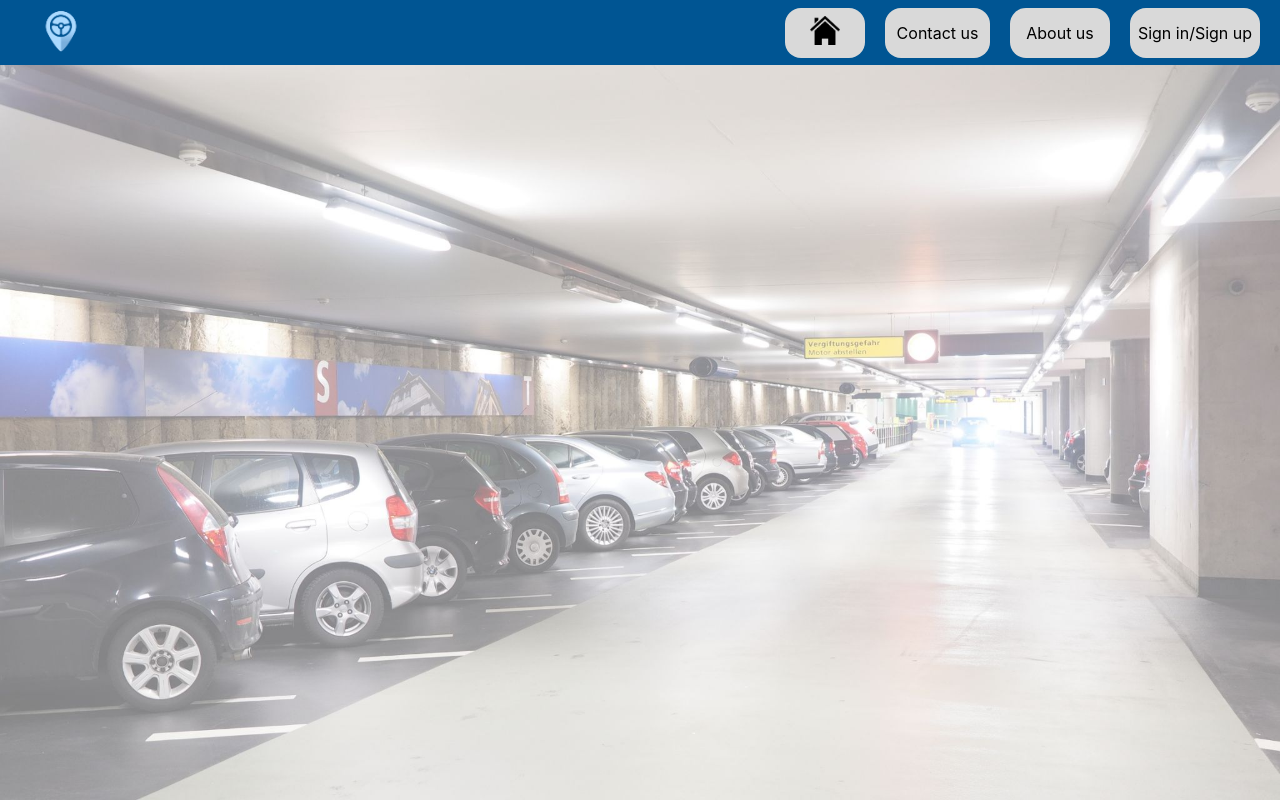
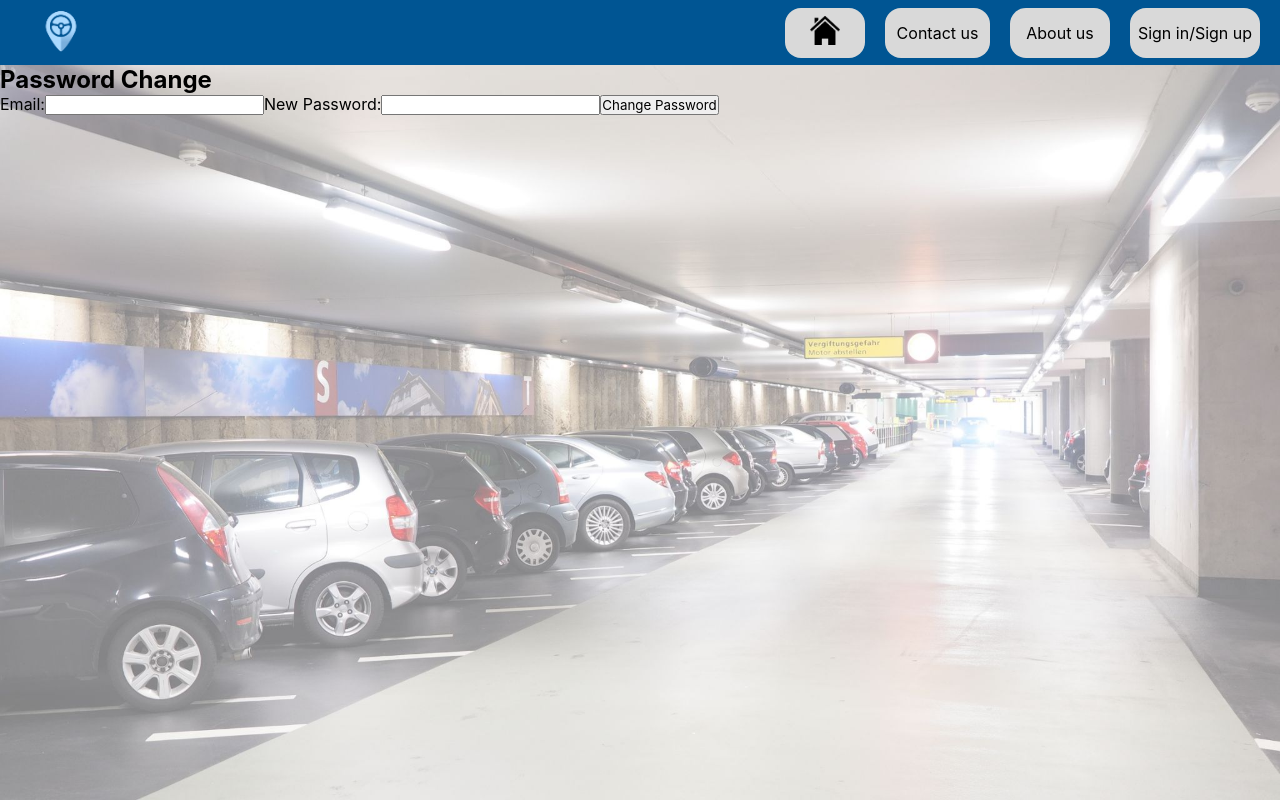
Before and after one commit to CosmosDever/CTP_project, a React (Vite) app in the folder ctp-p-web-data/: page /update-pass in a window 1280 px wide. Built offline with nearby package versions, Linux system fonts and the light colour scheme.

Commit message:
update pass change

```diff
--- a/ctp-p-web-data/src/App.jsx
+++ b/ctp-p-web-data/src/App.jsx
@@ -6,6 +6,7 @@ import Home from "./Home";
 import Contact from "./Contact";
 import About from "./About";
 import SignInSignUp from "./SignIn-Signup";
+import PasswordChange from "./update-pass";
 
 function App() {
   return (
@@ -16,6 +17,7 @@ function App() {
         <Route path="/Contact" element={<Contact/>} />
         <Route path="/About" element={<About/>} />
         <Route path="/Signin-Signup" element={<SignInSignUp/>} />
+        <Route path="/update-pass" element={<PasswordChange/>}></Route>
       </Routes>
     </>
   );
--- a/ctp-p-web-data/src/SignIn-Signup.jsx
+++ b/ctp-p-web-data/src/SignIn-Signup.jsx
@@ -1,8 +1,8 @@
 import React, { useState, useEffect } from 'react';
 import axios from 'axios';
+import { Link } from 'react-router-dom';
 
 const SignInSignUp = () => {
-  const [customers, setCustomers] = useState([]);
   const [signupData, setSignupData] = useState({
     ID: '',
     first_name: '',
@@ -21,8 +21,18 @@ const SignInSignUp = () => {
   const handleSignup = () => {
     axios.post('http://localhost:3001/signup', signupData)
       .then(response => {
-        console.log(response.data);
-        alert("Sign-up successful!");
+        if(response.data=="All fields are required"){
+          console.log(response.data);
+          alert("All fields are required."); // Show error alert
+        }
+        else if(response.data=="Email already exists"){
+          console.log(response.data);
+          alert("Email already exists. Please try again."); // Show error alert
+        }
+        else if(response.data=="Sign-up successful"){
+          console.log(response.data);
+          alert("Sign-up successful!");
+        }
       })
       .catch(error => {
         console.error(error);
@@ -34,8 +44,14 @@ const SignInSignUp = () => {
   const handleSignin = () => {
     axios.post('http://localhost:3001/signin', signinData)
       .then(response => {
-        console.log(response.data);
-        alert("Sign-in successful!");
+        if(response.data=="logged in"){
+          console.log(response.data);
+          alert("Sign-in successful!");
+        }
+        else{
+          console.log(response.data);
+          alert("Sign-in failed. Please check your credentials."); // Show error alert
+        }
       })
       .catch(error => {
         console.error(error);
@@ -85,6 +101,13 @@ const SignInSignUp = () => {
           <button type="button" onClick={handleSignin}>Sign In</button>
         </form>
       </div>
+      {/* Add a button to navigate to the password change page */}
+      <div>
+        <h2>Password Change</h2>
+        <Link to="/update-pass">
+          <button type="button">Go to Password Change</button>
+        </Link>
+      </div>
     </div>
   );
 };
--- /dev/null
+++ b/ctp-p-web-data/src/update-pass.jsx
@@ -0,0 +1,48 @@
+// In your React component
+import React, { useState } from 'react';
+import axios from 'axios';
+
+const PasswordChange = () => {
+  const [passwordData, setPasswordData] = useState({
+    email: '',
+    newPassword: '',
+  });
+
+  // Handle password change form submission
+  const handlePasswordChange = () => {
+    axios.post('http://localhost:3001/changepassword', passwordData)
+      .then(response => {
+        console.log(response.data);
+        if(response.data=="Password changed successfully"){
+            alert("Password changed successfully!");
+        }
+        else{
+            alert("Failed to change password. Please check your credentials."); // Show error alert
+        }
+        // You can handle success here
+      })
+      .catch(error => {
+        console.error(error);
+        alert("Failed to change password. Please check your credentials."); // Show error alert
+      });
+  };
+
+  return (
+    <div>
+      <h2>Password Change</h2>
+      <form>
+        <label>
+          Email:
+          <input type="email" value={passwordData.email} onChange={(e) => setPasswordData({ ...passwordData, email: e.target.value })} />
+        </label>
+        <label>
+          New Password:
+          <input type="password" value={passwordData.newPassword} onChange={(e) => setPasswordData({ ...passwordData, newPassword: e.target.value })} />
+        </label>
+        <button type="button" onClick={handlePasswordChange}>Change Password</button>
+      </form>
+    </div>
+  );
+};
+
+export default PasswordChange;
```
Also changed, not shown: 1 other file (tests, documents, lock files or other folders).
